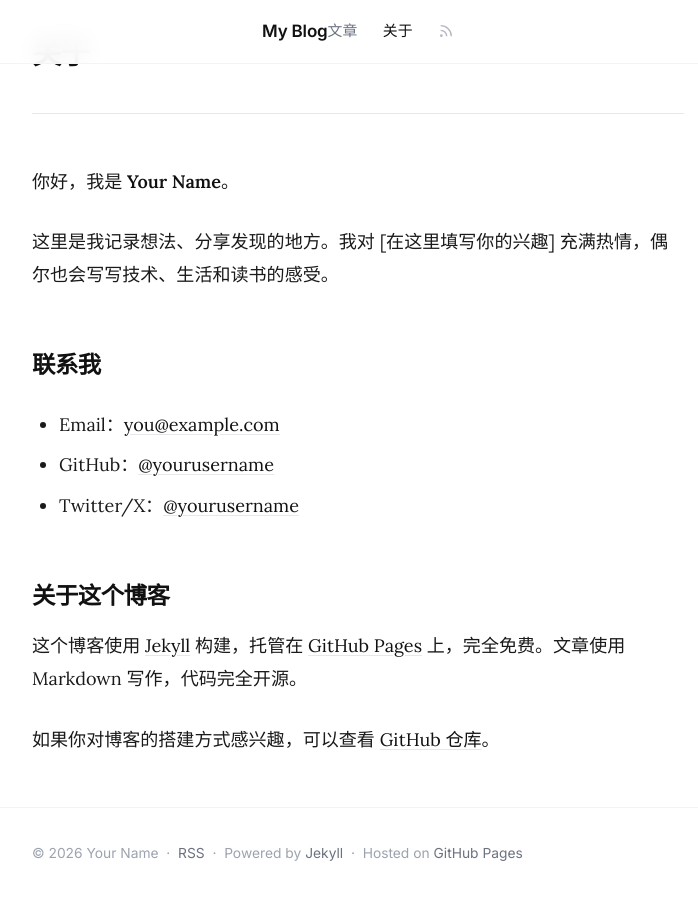
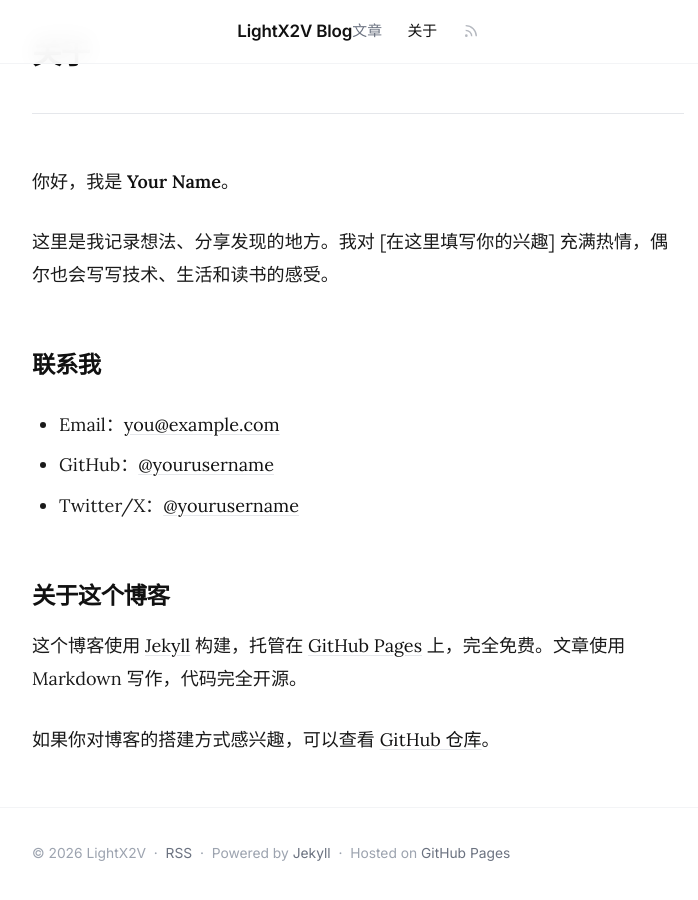
Before and after one commit to ModelTC/LightX2V-BLOG, a Jekyll site: the page built from about.md, in a window 1280 px wide and 900 px high, scrolled down 121 px. Shown: the whole window, without its empty margins (282-980 px from the left). Built offline with Jekyll 4.4.1, drawn with Linux system fonts in a browser that asks for light colours.

```diff
--- a/_config.yml
+++ b/_config.yml
@@ -1,11 +1,11 @@
-title: "My Blog"
+title: "LightX2V Blog"
 description: "thoughts, notes, and things I find interesting"
 author:
-  name: "Your Name"
-  email: "you@example.com"
+  name: "LightX2V"
+  email: "lightx2v2025@163.com"
   bio: "Writer, thinker, builder."
 
-url: ""  # 部署后填入: https://yourusername.github.io
+url: "https://light-ai.top/LightX2V-BLOG/"  # 部署后填入: https://yourusername.github.io
 baseurl: ""  # 如果仓库名不是 username.github.io，填入: /my-blog
 
 # 构建设置
```
